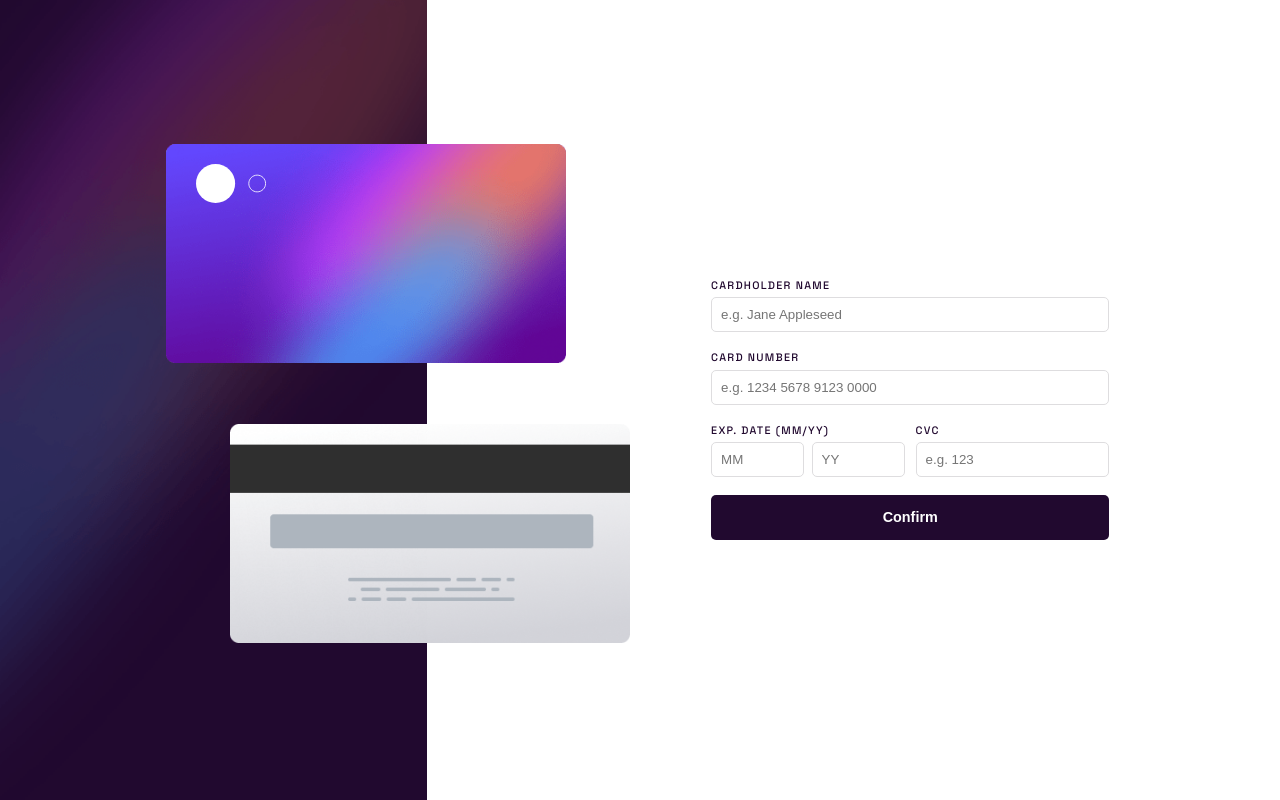
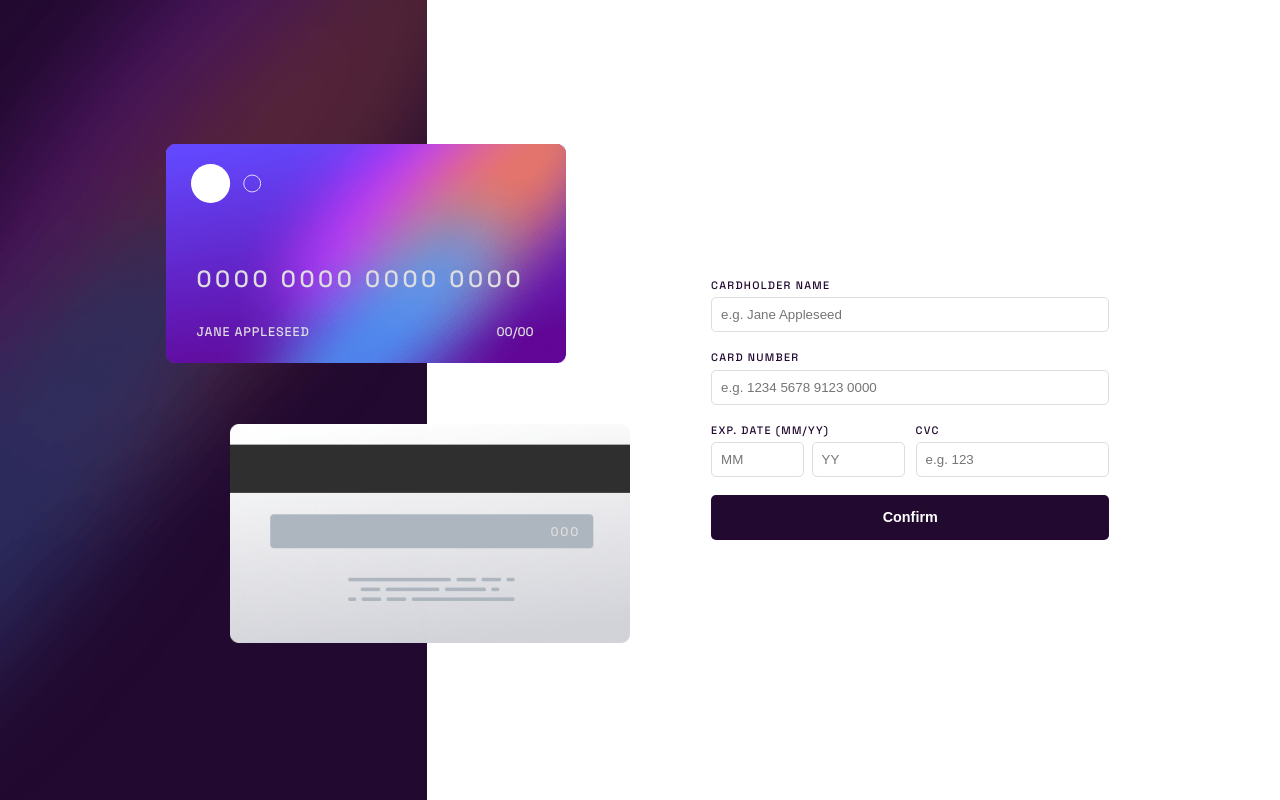
Before and after one commit to SutonToch/interactive-card-details-form, a React (Vite) app: page / in a window 1280 px wide. Built offline with nearby package versions, Linux system fonts and the light colour scheme.

Commit message:
finalize cards

```diff
--- a/src/components/Cards.tsx
+++ b/src/components/Cards.tsx
@@ -3,17 +3,28 @@ import cardFront from './../assets/bg-card-front.png'
 import cardFrontLogo from './../assets/card-logo.svg'
 import cardBack from './../assets/bg-card-back.png'
 
-export default function Cards() {
+interface CardsProps {
+  name:string,
+  cardNumber:string,
+  month:string,
+  year:string,
+  cvc:string
+}
+
+export default function Cards(props:CardsProps) {
 
   return (
     <>
         <div className="card-front-container">
             <img src={cardFront} />
             <img className="card-logo" src={cardFrontLogo} />
+            <p className="card-front-cardNumber">{props.cardNumber ? props.cardNumber : "0000 0000 0000 0000"}</p>
+            <p className="card-front-name">{props.name ? props.name : "Jane Appleseed"}</p>
+            <p className="card-front-month-year">{props.month ? props.month : "00"}/{props.year ? props.year : "00"}</p>
         </div>
         <div className="card-back-container">
             <img src={cardBack}/>
-            <p className="card-back-cvc"></p>
+            <p className="card-back-cvc">{props.cvc ? props.cvc : "000"}</p>
         </div>
     </>
   )
--- a/src/components/Form.tsx
+++ b/src/components/Form.tsx
@@ -3,34 +3,73 @@ import Cards from './Cards.tsx'
 import './../styles/Form.css'
 
 export default function Form() {
-
-    const [cvc, setCvc] = useState("000");
+    const [name, setName] = useState("");
+    const [cardNumber, setCardNumber] = useState("");
+    const [month, setMonth] = useState("");
+    const [year, setYear] = useState("");
+    const [cvc, setCvc] = useState("");
 
     return (
         <>
             <form>
                 <div className="form-box">
                     <label htmlFor={"name"}>Cardholder Name</label>
-                    <input placeholder={"e.g. Jane Appleseed"} id={"name"} name={"name"}/>
+                    <input
+                        placeholder={"e.g. Jane Appleseed"}
+                        value={name}
+                        id={"name"}
+                        name={"name"}
+                        onChange={(e) => setName(e.target.value)}
+                    />
+
                 </div>
                 <div className="form-box">
                     <label htmlFor={"card_number"}>Card Number</label>
-                    <input placeholder={"e.g. 1234 5678 9123 0000"} id={"card_number"} name={"card_number"}/>
+                    <input
+                        placeholder={"e.g. 1234 5678 9123 0000"}
+                        value={cardNumber}
+                        id={"card_number"}
+                        name={"card_number"}
+                        onChange={(e) => setCardNumber(e.target.value)}
+                    />
                 </div>
                 <div className="form-box multi-input-line">
                     <div className="form-box-date">
                         <label htmlFor={"month"}>Exp. Date (MM/YY)</label>
-                        <input placeholder={"MM"} id={"month"} name={"month"}/>
-                        <input placeholder={"YY"} name={"year"}/>
+                        <input
+                            placeholder={"MM"}
+                            value={month}
+                            id={"month"}
+                            name={"month"}
+                            onChange={(e) => setMonth(e.target.value)}
+                        />
+                        <input
+                            placeholder={"YY"}
+                            value={year}
+                            name={"year"}
+                            onChange={(e) => setYear(e.target.value)}
+                        />
                     </div>
                     <div>
                         <label htmlFor={"cvc"}>CVC</label>
-                        <input placeholder={"e.g. 123"} id={"cvc"} name={"cvc"}/>
+                        <input
+                            placeholder={"e.g. 123"}
+                            value={cvc}
+                            id={"cvc"}
+                            name={"cvc"}
+                            onChange={(e) => setCvc(e.target.value)}
+                        />
                     </div>
                 </div>
                 <input className="submit" type={"submit"} value="Confirm" />
             </form>
-            <Cards />
+            <Cards
+                name={name}
+                cardNumber={cardNumber}
+                month={month}
+                year={year}
+                cvc={cvc}
+            />
         </>
     )
   }
--- a/src/styles/cards.css
+++ b/src/styles/cards.css
@@ -1,7 +1,7 @@
 .card-front-container {
   position: absolute;
   top: 160px;
-  left: 20px;
+  left: 6%;
   width: 280px;
   z-index: 1;
 }
@@ -14,28 +14,125 @@
   z-index: 2;
 }
 
+.card-front-cardNumber {
+  position: absolute;
+  color: hsl(270, 3%, 87%);
+  letter-spacing: 0.1rem;
+  top: 85px;
+  left: 20px;
+}
+
+.card-front-name {
+  position: absolute;
+  color: hsl(270, 3%, 87%);
+  top: 120px;
+  left: 20px;
+  text-transform: uppercase;
+  font-size: 0.55rem;
+  letter-spacing: 0.05rem;
+}
+
+.card-front-month-year {
+  position: absolute;
+  color: hsl(270, 3%, 87%);
+  top: 120px;
+  left: 230px;
+  font-size: 0.55rem;
+}
+
 .card-back-container {
   position: absolute;
   top: 75px;
-  left: 75px;
+  left: 20%;
   width: 280px;
+}
+
+.card-back-cvc {
+  position: absolute;
+  color: hsl(270, 3%, 87%);
+  top: 70px;
+  left: 230px;
+  font-size: 0.5rem;
+  letter-spacing: 0.1rem;
 }
 
 @media screen and (min-width: 900px) {
   .card-front-container {
     top: 18%;
+    left: 6%;
+    width: 350px;
+  }
+  .card-logo {
+    width: 60px;
+    top: 20px;
+    left: 25px;
+  }
+  .card-front-cardNumber {
+    top: 110px;
+    left: 25px;
+    font-size: 1.1rem;
+    letter-spacing: 0.2rem;
+  }
+  .card-front-name {
+    top: 160px;
+    left: 22px;
+    font-size: 0.6rem;
+  }
+  .card-front-month-year {
+    top: 160px;
+    left: 300px;
+    font-size: 0.6rem;
+  }
+  .card-back-container {
+    top: 53%;
+    left: 11%;
+    width: 350px;
+  }
+  .card-back-cvc {
+    top: 86px;
+    left: 280px;
+    font-size: 0.6rem;
+  }
+}
+@media screen and (min-width: 1200px) {
+  .card-front-container {
     left: 13%;
     width: 400px;
   }
   .card-logo {
     width: 70px;
-    top: 20px;
+  }
+  .card-front-cardNumber {
+    top: 120px;
     left: 30px;
+    font-size: 1.3rem;
+  }
+  .card-front-name {
+    top: 180px;
+    left: 30px;
+    font-size: 0.7rem;
+  }
+  .card-front-month-year {
+    top: 180px;
+    left: 330px;
+    font-size: 0.7rem;
   }
   .card-back-container {
-    top: 53%;
     left: 18%;
     width: 400px;
+  }
+  .card-back-cvc {
+    top: 100px;
+    left: 320px;
+    font-size: 0.7rem;
+  }
+}
+@media screen and (min-width: 1500px) {
+  .card-front-container {
+    left: 18%;
+  }
+  .card-back-container {
+    left: 23%;
   }
 }
 
--- a/src/styles/index.css
+++ b/src/styles/index.css
@@ -17,6 +17,10 @@ img {
   max-width: 100%;
 }
 
+p {
+  margin: 0;
+}
+
 #root {
   height: 100%;
 }
--- a/src/styles/scss/cards.scss
+++ b/src/styles/scss/cards.scss
@@ -1,7 +1,14 @@
+@use 'variables' as var;
+
+@mixin absolute-card-element {
+    position: absolute;
+    color: var.$clr-light-grayish-violet;
+}
+
 .card-front-container {
     position: absolute;
     top: 160px;
-    left: 20px;
+    left: 6%;
     width: 280px;
     z-index: 1;
 }
@@ -14,29 +21,135 @@
     z-index: 2;
 }
 
+.card-front-cardNumber {
+    @include absolute-card-element();
+    letter-spacing: 0.1rem;
+    top: 85px;
+    left: 20px;
+}
+
+.card-front-name {
+    @include absolute-card-element();
+    top: 120px;
+    left: 20px;
+    text-transform: uppercase;
+    font-size: 0.55rem;
+    letter-spacing: 0.05rem;
+}
+
+.card-front-month-year {
+    @include absolute-card-element();
+    top: 120px;
+    left: 230px;
+    font-size: 0.55rem;
+}
+
 .card-back-container {
     position: absolute;
     top: 75px;
-    left: 75px;
+    left: 20%;
     width: 280px;
+}
+
+.card-back-cvc {
+    @include absolute-card-element();
+    top: 70px;
+    left: 230px;
+    font-size: 0.5rem;
+    letter-spacing: 0.1rem;
 }
 
 @media screen and (min-width: 900px) {
     .card-front-container {
         top: 18%;
+        left: 6%;
+        width: 350px;
+    }
+
+    .card-logo {
+        width: 60px;
+        top: 20px;
+        left: 25px;
+    }
+
+    .card-front-cardNumber {
+        top: 110px;
+        left: 25px;
+        font-size: 1.1rem;
+        letter-spacing: 0.2rem;
+    }
+
+    .card-front-name {
+        top: 160px;
+        left: 22px;
+        font-size: 0.6rem;
+    }
+
+    .card-front-month-year {
+        top: 160px;
+        left: 300px;
+        font-size: 0.6rem;
+    }
+
+    .card-back-container {
+        top: 53%;
+        left: 11%;
+        width: 350px;
+    }
+
+    .card-back-cvc {
+        top: 86px;
+        left: 280px;
+        font-size: 0.6rem;
+    }
+}
+
+@media screen and (min-width: 1200px) {
+    .card-front-container {
         left: 13%;
         width: 400px;
     }
 
     .card-logo {
         width: 70px;
-        top: 20px;
+    }
+
+    .card-front-cardNumber {
+        top: 120px;
         left: 30px;
+        font-size: 1.3rem;
+    }
+
+    .card-front-name {
+        top: 180px;
+        left: 30px;
+        font-size: 0.7rem;
+    }
+
+    .card-front-month-year {
+        top: 180px;
+        left: 330px;
+        font-size: 0.7rem;
     }
 
     .card-back-container {
-        top: 53%;
         left: 18%;
         width: 400px;
     }
+
+    .card-back-cvc {
+        top: 100px;
+        left: 320px;
+        font-size: 0.7rem;
+    }
 }
+
+@media screen and (min-width: 1500px) {
+    .card-front-container {
+        left: 18%;
+    }
+
+    .card-back-container {
+        left: 23%;
+    }
+}
--- a/src/styles/scss/index.scss
+++ b/src/styles/scss/index.scss
@@ -18,6 +18,10 @@ img {
     max-width: 100%;
 }
 
+p {
+    margin: 0;
+}
+
 #root {
     height: 100%;
 }
```
Also changed, not shown: 2 other files (tests, documents, lock files or other folders).
